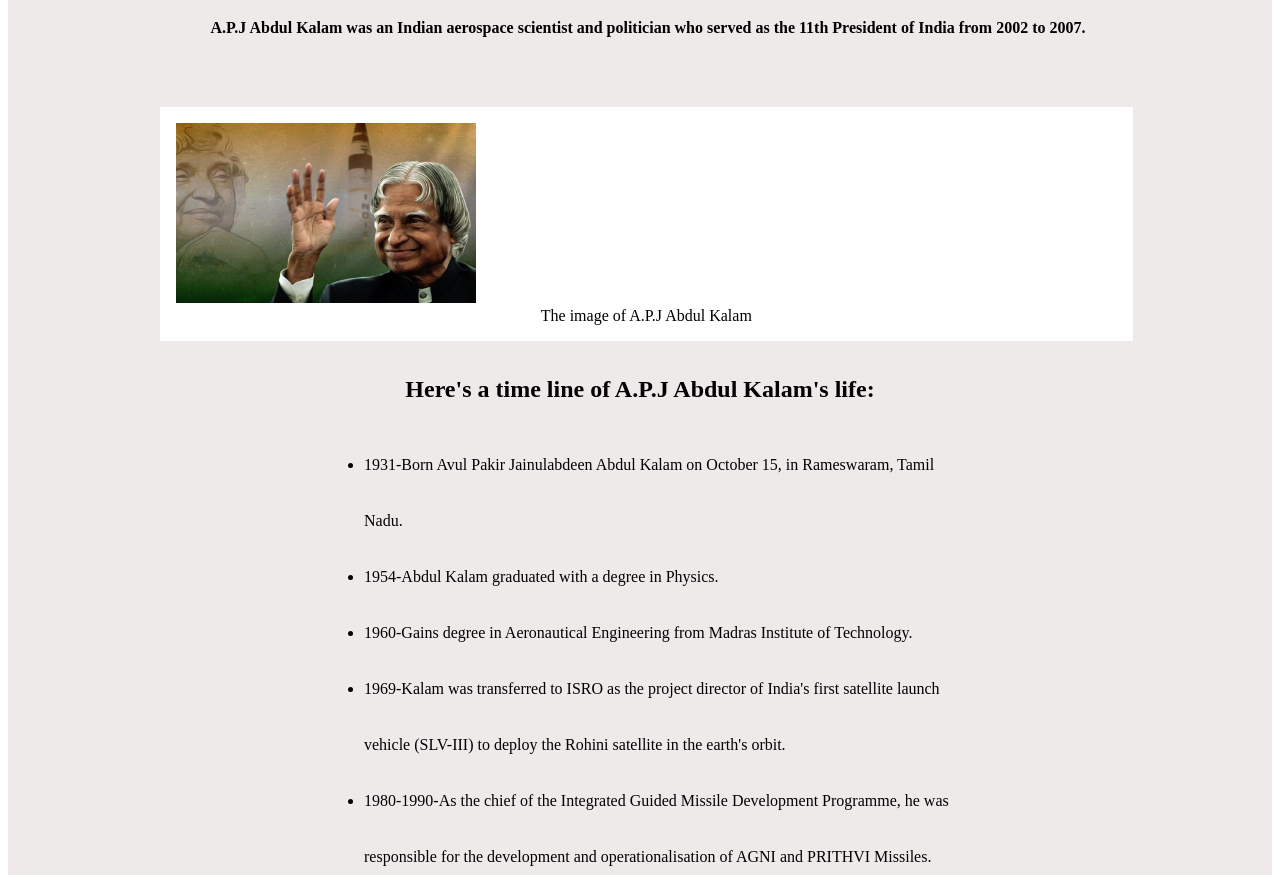
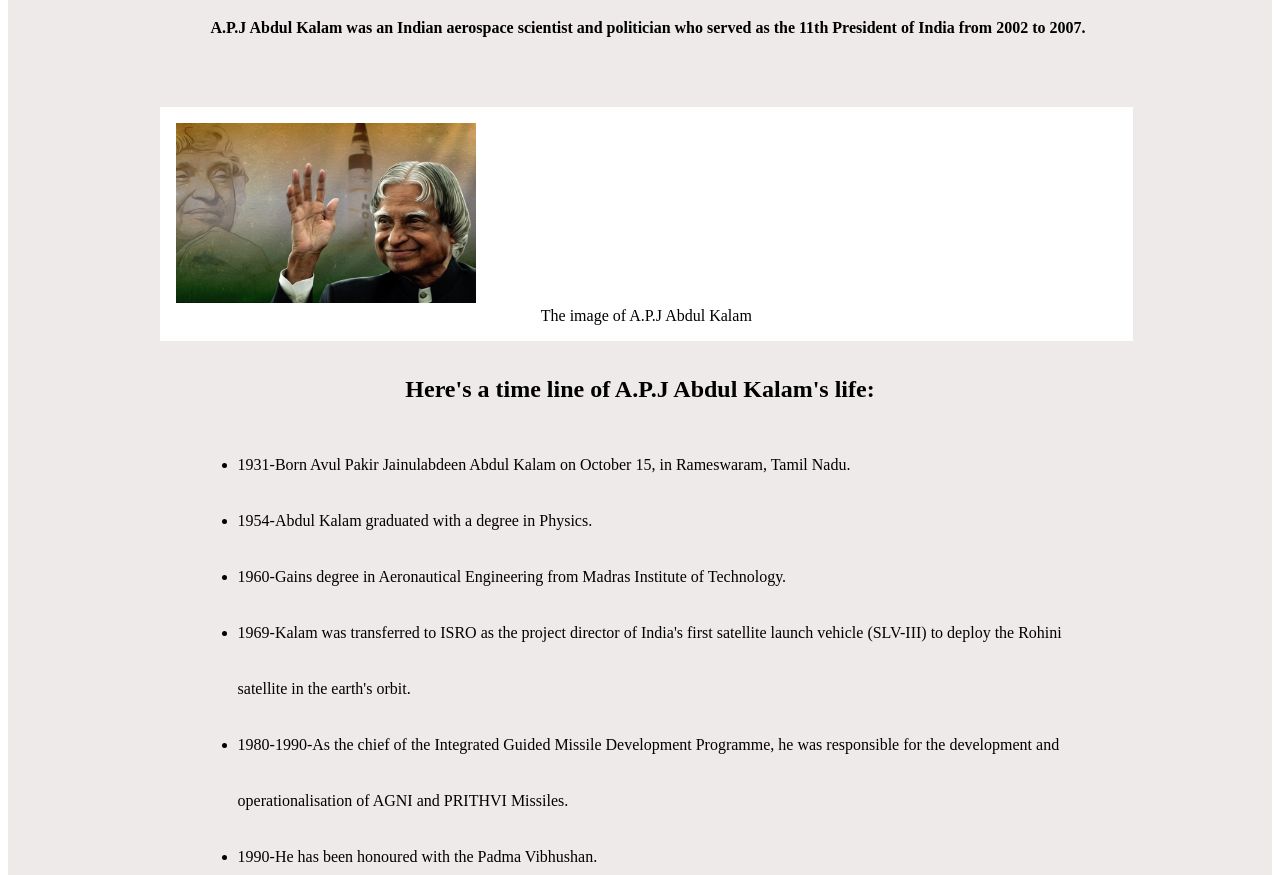
Before and after one commit to raji410/Abdul-Kalam, a plain HTML site: page index.html in a window 1280 px wide. Shown: the part 77-952 px from the top of the page. Drawn offline with Linux system fonts and the light colour scheme.

Commit message:
Update index.html

```diff
--- a/index.html
+++ b/index.html
@@ -38,8 +38,8 @@
         }
         #tribute-info{
             line-height: 7vh;
-            margin-left:25%;
-            margin-right:25%;
+            margin-left:15%;
+            margin-right:15%;
 
         }
         cite{
```
